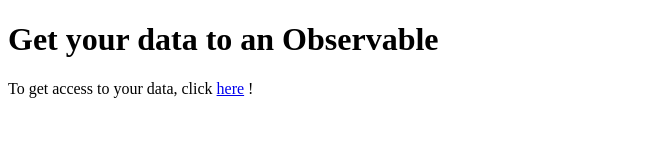
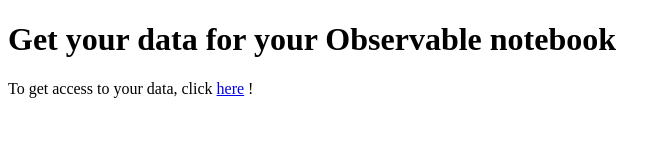
Before and after one commit to ggroult3/linkObs, a website: page assets/html/index.html in a window 1280 px wide. Shown: the whole page, without its empty margins (0-671 px from the left). Drawn offline with Linux system fonts and the light colour scheme.

Commit message:
Erratum index.html

```diff
--- a/assets/html/index.html
+++ b/assets/html/index.html
@@ -9,6 +9,6 @@
 </head>
 
 <body>
-    <h1>Get your data to an Observable</h1>
+    <h1>Get your data for your Observable notebook</h1>
     <div>To get access to your data, click <a href="./getData">here</a> !</div>
 </body>
```
